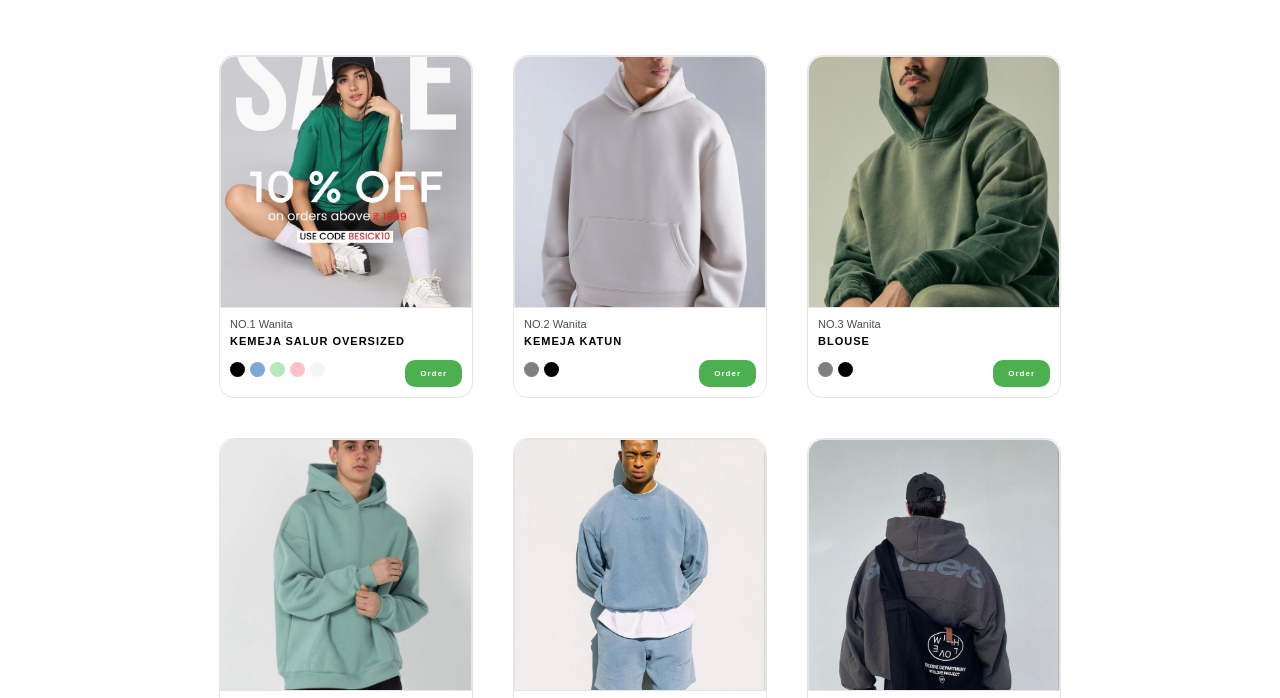
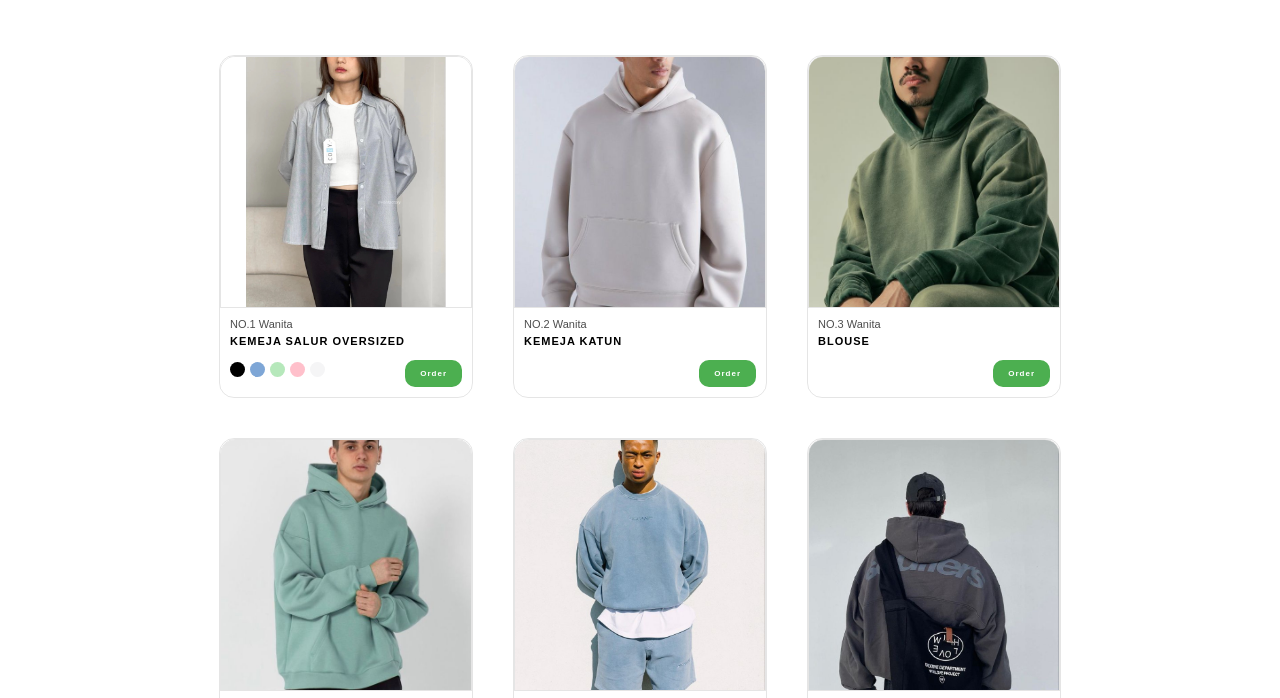
Before and after one commit to bordoladi/affiliate, a plain HTML site: page index.html in a window 1280 px wide. Shown: the part 75-773 px from the top of the page. Drawn offline with Linux system fonts and the light colour scheme.

Commit message:
Add files via upload

```diff
--- a/index.html
+++ b/index.html
@@ -36,7 +36,7 @@
             <div id="products-container">
 			<!-- Produk Wanita -->
                 <div class="card" data-category="wanita">
-					<img id="displayImage1" src="img/1.jpg" alt="Kemeja Wanita">
+					<img id="displayImage1" src="img/no1/1blck.jpg" alt="Kemeja Wanita">
 					<p>NO.1 Wanita</p>
 					<a>KEMEJA SALUR OVERSIZED</a>
 					<div class="color-circle">
@@ -47,7 +47,7 @@
 						<a class="clr circle-white" onclick="changeImage1('img/no1/1white.jpg')"></a>
 					</div>
 					<div class="btn-order">
-						<a href="https://s.shopee.co.id/3q59Emjuhb" >Order</a>
+						<a href="#" >Order</a>
 					</div>
 				</div>
 				<div class="card" data-category="wanita">
@@ -128,7 +128,7 @@
 			</div>
 			<div class="social-media">
 				<a href="mailto:example@example.com" target="_blank" class="icon"><i class="fas fa-envelope"></i></a>
-				<a href=https://www.tiktok.com/@elgant.fashion?is_from_webapp=1&sender_device=pc" target="_blank" class="icon"><i class="fab fa-tiktok"></i></a>
+				<a href="https://www.tiktok.com/@elgant.fashion?is_from_webapp=1&sender_device=pc" target="_blank" class="icon"><i class="fab fa-tiktok"></i></a>
 			</div>
         </div>
     </footer>
--- a/style.css
+++ b/style.css
@@ -187,14 +187,6 @@ body {
     font-weight: bold;
 }
 
-.circle1-0, .circle2-0, .circle3-0, .circle4-0, .circle5-0, .circle6-0 {
-    background-color: gray;
-}
-
-.circle1-1, .circle2-1, .circle3-1, .circle4-1, .circle5-1, .circle6-1 {
-    background-color: black;
-}
-
 .circle-white {
     background-color: #f5f5f6;
 }
@@ -211,6 +203,8 @@ body {
 .circle-green {
     background-color: #b6e8bb;
 }
+
+
 
 .btn-order {
     padding: 7px 13px;
```
